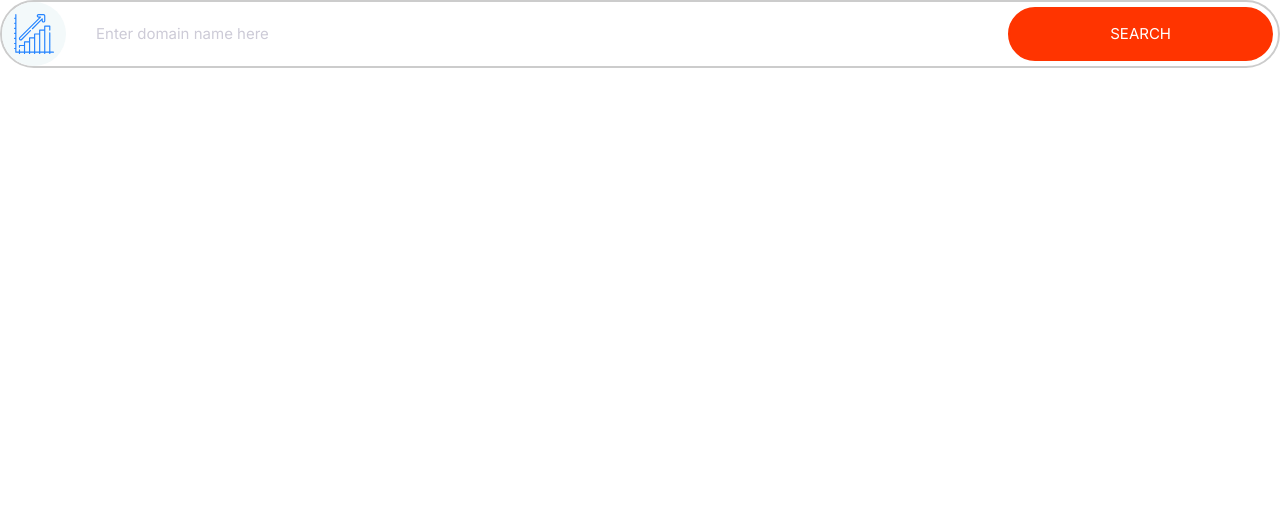
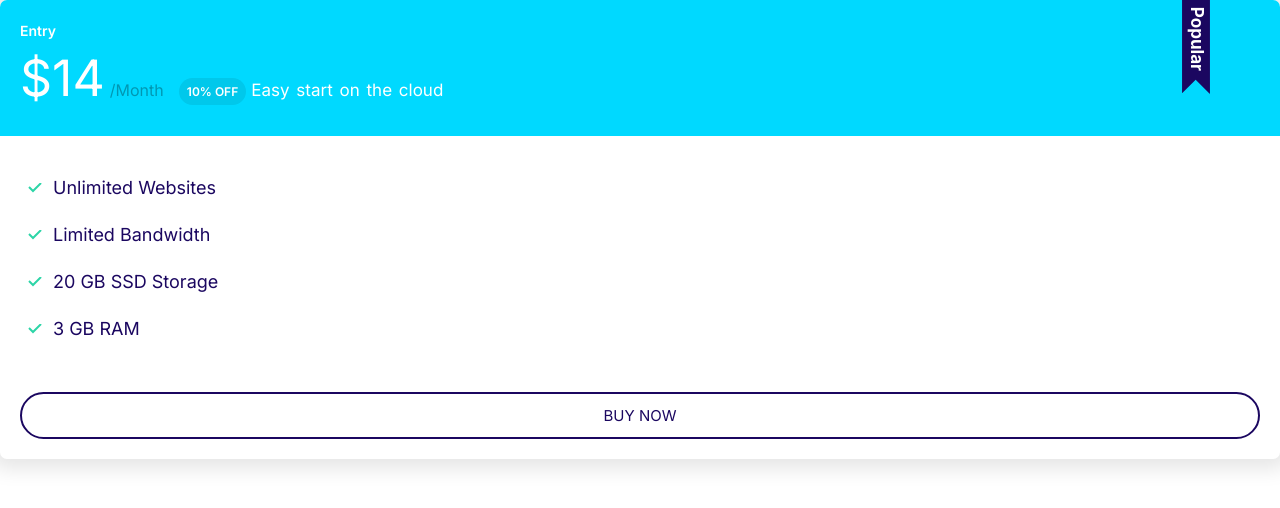
Before and after one commit to abdullaalsabti/Project-1-AASH, a plain HTML site: page index.html in a window 1280 px wide. Drawn offline with Linux system fonts and the light colour scheme.

Commit message:
define primary secondary and popular plans

```diff
--- a/CSS/styles.css
+++ b/CSS/styles.css
@@ -11,6 +11,10 @@
 html{
     font-size: 62.5%; /*10 pixels*/
 }
+
+
+
+
 /*typography*/
 body{
     font-family: "Inter", Arial, Helvetica, sans-serif;
@@ -51,6 +55,8 @@ p{
 }
 
 
+
+
 /*links*/
 a{
     text-decoration: none;
@@ -76,6 +82,8 @@ a{
     }
 
 }
+
+
 
 
 /*badges*/
@@ -106,6 +114,8 @@ a{
 }
 
 
+
+
 /*lists*/
 .list{
     padding-left: 0;
@@ -125,11 +135,16 @@ a{
 .list--ticks .list__item{
     padding-left: 0.5rem;
 }
+.list__item{
+    margin-bottom: 2rem;
+}
 @media screen and (min-width: 1024px){
     .list--ticks .list__item{
         padding-left: 0.3rem;
     }
 }
+
+
 
 
 /*icons*/
@@ -149,6 +164,8 @@ a{
     align-items: center;
     justify-content: center;
 }
+
+
 
 
 /*buttons*/
@@ -207,6 +224,8 @@ a{
 }
 
 
+
+
 /*inputs*/
 .input{
     padding: 1rem 3rem;
@@ -238,3 +257,82 @@ a{
         font-size: 1.5rem;
     }
 }
+
+
+
+
+/*cards*/
+.card{
+    border-radius: 7px;
+    box-shadow: 0px 0px 20px 10px rgba(0, 0, 0, 0.1);
+    overflow: hidden;
+}
+.card__header{
+    color: #fff;
+}
+.card__header, .card__body{
+    padding: 2rem 2rem;
+}
+.card__primary{
+    background: var(--primary-color);
+
+}
+.card__secondary{
+    background-color: var(--secondary-color);
+}
+
+
+/*plans*/
+.plan__name{
+    color: #fff;
+    margin: 0;
+    font-size: 2.4rem;
+    font-weight: 600;
+}
+.plan__price{
+    font-size: 6rem;
+}
+.plan__billing-cycle{
+    font-size: 2.4rem;
+    color: rgba(0, 0, 0, 0.3);
+    margin-right: 1rem;
+}
+.plan__slogan{
+    display: inline-block;
+    font-size: 2rem;
+    font-weight: 400;
+    word-spacing: 2px;
+}
+.card .badge{
+    background: #00c8eb;
+    padding: 0.6rem 0.8rem;
+}
+.card .button{
+    margin-top: 3rem;
+}
+.plan--popular .card__header::before{
+    content: url(../images/popular.svg);
+    width: 40px;
+    display: inline-block;
+    position: absolute;
+    right: 5%;
+    top: -6px;
+
+}
+.plan--popular .card__header{
+    position: relative;
+}
+@media screen and (min-width:1024px){
+    .plan__name{
+        font-size: 1.4rem;
+    }
+    .plan__price{
+        font-size: 5rem;
+    }
+    .plan__billing-cycle{
+        font-size: 1.6rem;
+    }
+    .plan__slogan{
+        font-size: 1.7rem;
+    }
+}
--- a/index.html
+++ b/index.html
@@ -6,7 +6,7 @@
     <meta name="viewport" content="width=device-width, initial-scale=1.0" />
     <link rel="stylesheet" href="/CSS/styles.css" />
     <link rel="stylesheet" href="/CSS/normalize.css" />
-    <link rel="stylesheet" href="/images/sprite.svg">
+    <link rel="stylesheet" href="/images/sprite.svg" />
     <link rel="preconnect" href="https://fonts.googleapis.com" />
     <link rel="preconnect" href="https://fonts.gstatic.com" crossorigin />
     <link
@@ -16,18 +16,25 @@
     <title>Sabtify</title>
   </head>
   <body>
-    <div class="input-group">
-      <span class="icon-container">
-        <svg class="icon icon--primary">
-            <use xlink:href="/images/sprite.svg#growth"></use>
-      </span>
-      <input
-        type="text"
-        class="input"
-        placeholder="Enter domain name here"
-        maxlength="100"
-      />
-      <button class="button button--accent">Search</button>
+    <div class="plan plan--popular">
+        <div class="card">
+          <header class="card__header card__secondary">
+            <h3 class="plan__name">Entry</h3>
+            <span class="plan__price">$14</span>
+            <span class="plan__billing-cycle">/Month</span>
+            <span class="badge badge--small badge--secondary">10% OFF</span>
+            <span class="plan__slogan">Easy start on the cloud</span>
+          </header>
+          <div class="card__body">
+            <ul class="list list--ticks">
+                <li class="list__item ">Unlimited Websites</li>
+                <li class="list__item">Limited Bandwidth</li>
+                <li class="list__item">20 GB SSD Storage</li>
+                <li class="list__item">3 GB RAM</li>
+            </ul>
+            <button class="button button--outline btn--block"> Buy now </button>
+          </div>
+        </div>
     </div>
   </body>
 </html>
```
Also changed, not shown: Components/plans.html (added, +20 -0 lines), images/popular.svg (added).
